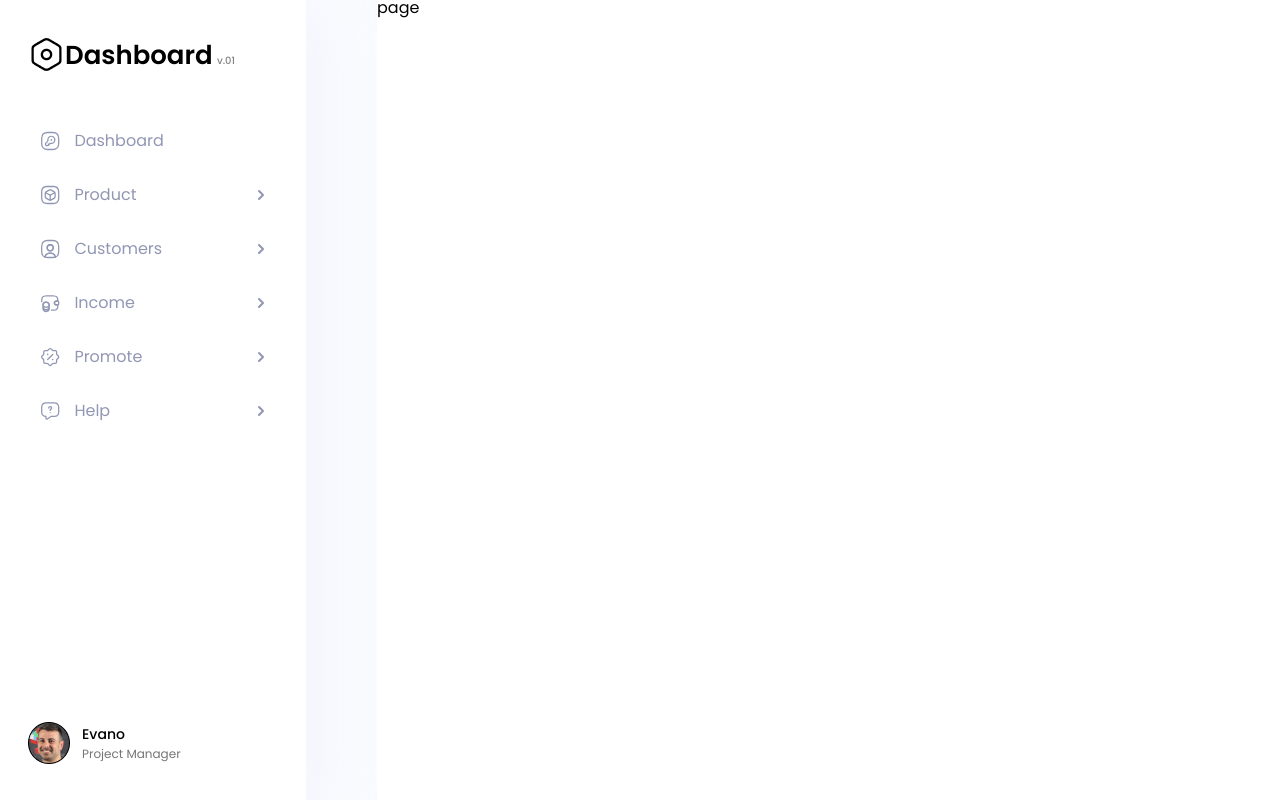
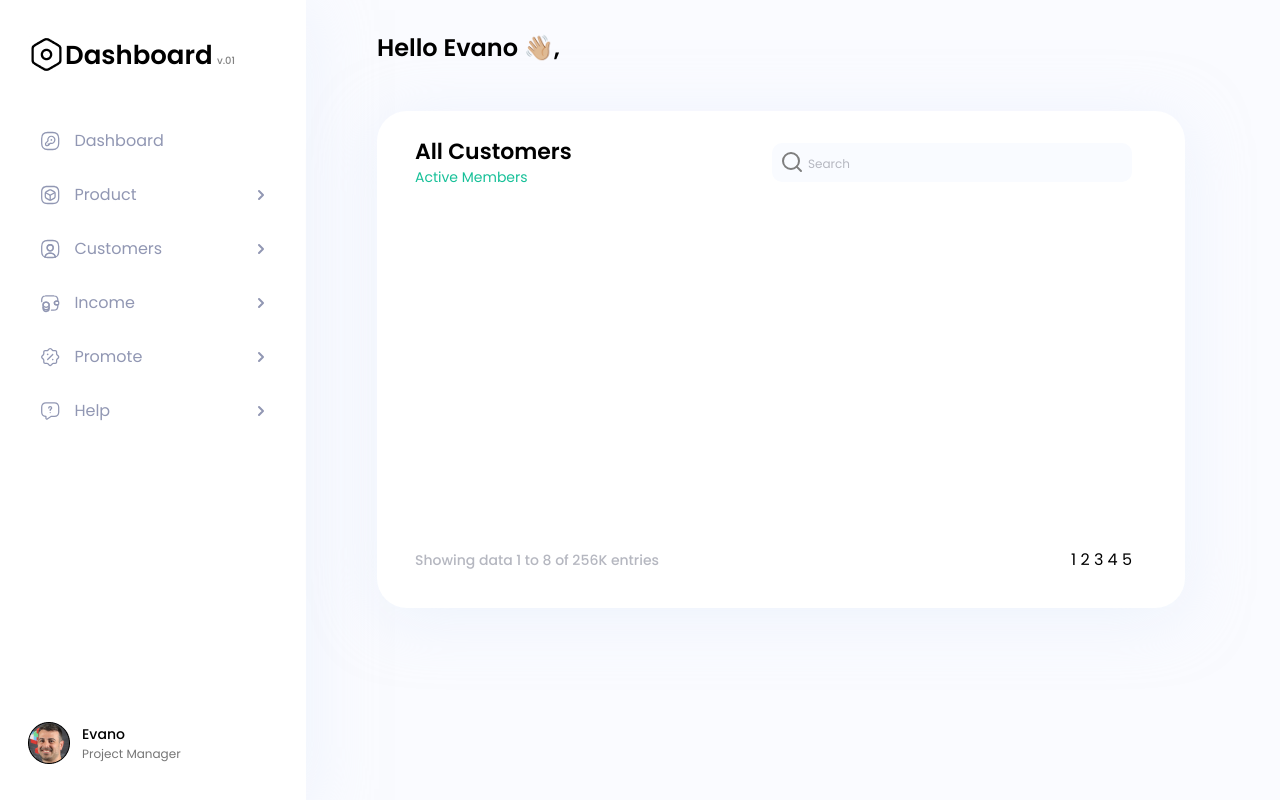
Before and after one commit to rumiyevskiy/test_task, a plain HTML site: page index.html in a window 1280 px wide. Drawn offline with Linux system fonts and the light colour scheme; no server answers.

Commit message:
stylized data side

```diff
--- a/css/style.css
+++ b/css/style.css
@@ -22,8 +22,7 @@
 .wrapper__page {
     min-height: 100%;
     flex: 1 1 0%;
-
-    background-color: #fff;
+    padding: 36px 95px 15% 0;
 }
 
 /* ****************************************************** */
@@ -165,7 +164,98 @@
 
 /* ****************************************************** */
 
+.page__body {
+    min-height: 100%;
+    display: flex;
+    flex-direction: column;
+}
 
+.page__greetings {
+    font-weight: 600;
+    font-size: 24px;
+    padding-bottom: 51px;
+}
+
+.page__field {
+    display: flex;
+    flex-direction: column;
+    flex: 1 1 0%;
+    background-color: #ffffff;
+    border-radius: 30px;
+    padding: 30px 53px 40px 38px;
+    box-shadow: 0px 10px 60px 0px rgba(226, 236, 249, 0.5);
+}
+
+.field__header {
+    display: flex;
+    justify-content: space-between;
+    align-items: center;
+}
+
+.field__header__title {
+
+}
+
+.field__header__title__name {
+    font-weight: 600;
+    font-size: 22px;
+    margin-bottom: 7px;
+}
+
+.field__header__title__description {
+    font-weight: 400;
+    font-size: 14px;
+    color: #16C098;
+}
+
+.field__header__search {
+
+}
+
+.search__body {
+    border-radius: 10px;
+    background-color: #F9FBFF;
+    padding: 7px 8px;
+}
+
+.search__body input {
+    background-color: #F9FBFF;
+}
+
+.search__body input::placeholder {
+    color: #B5B7C0;
+    font-size: 12px;
+}
+
+.search__body input:focus {
+    outline: none;
+}
+
+.field__body {
+    flex: 1 1 0%;
+}
+
+.field__footer {
+
+}
+
+.field__footer__content {
+    display: flex;
+    justify-content: space-between;
+    align-items: center;
+}
+
+.field__footer__content__description {
+    font-weight: 500;
+    font-size: 14px;
+    color: #B5B7C0;
+}
+
+.field__footer__content__pagination {
+}
+
+
+/* ****************************************************** */
 
 @media (max-width: 1199.98px) {
 
--- a/index.html
+++ b/index.html
@@ -219,7 +219,68 @@
        <div class="wrapper__page">
 
             <div class="page__body">
-                page
+
+                <div class="page__greetings">
+                    Hello Evano 👋🏼,
+                </div>
+
+                <div class="page__field">
+
+                    <div class="field__header">
+
+                        <div class="field__header__title">
+
+                            <div class="field__header__title__name">
+                                All Customers
+                            </div>
+
+                            <div class="field__header__title__description">
+                                Active Members
+                            </div>
+
+                        </div>
+
+                        <div class="field__header__search">
+
+                            <div class="search__body">
+
+                                <img class="search__icon" src="img/icons/search.svg" alt="logo">
+
+                                <label for="name"></label>
+                                <input type="text" id="name" name="name" placeholder="Search">
+
+                            </div>
+
+                        </div>
+
+                    </div>
+
+                    <div class="field__body">
+
+                    </div>
+
+                    <div class="field__footer">
+
+                        <div class="field__footer__content">
+
+                            <div class="field__footer__content__description">
+                                Showing data 1 to 8 of  256K entries
+                            </div>
+
+                            <div class="field__footer__content__pagination">
+                                1
+                                2
+                                3
+                                4
+                                5
+                            </div>
+
+                        </div>
+
+                    </div>
+
+                </div>
+
             </div>
 
        </div>
--- a/js/script.js
+++ b/js/script.js
@@ -9,14 +9,40 @@ if (/Android|webOS|iPhone|iPad|iPod|BlackBerry|IEMobile|Opera Mini/i.test(naviga
 
 const listItems = document.querySelectorAll('.list__item');
 
-const pageElement = document.querySelector('.page__body');
+const pageElement = document.querySelector('.page__field');
 
 listItems.forEach(element => {
     element.addEventListener('click', (event) => {
             event.preventDefault();
             const hrefValue = element.getAttribute('href');
 
-            pageElement.innerHTML = hrefValue;
+            // pageElement.innerHTML = hrefValue;
     }
 );
 });
+
+async function getData() {
+  const response = await fetch('https://jsonplaceholder.typicode.com/users');
+  const data = await response.json();
+  console.log('data: ', data);
+  return data;
+};
+
+
+async function main() {
+
+    const customersData = await getData();
+    let currentPage = 1;
+    let rows = 10;
+
+    function displayData (arrData, rowPerPage, page) {
+
+    };
+
+    function displayPagination () {};
+
+    function displayPaginationBtn () {};
+
+}
+
+main();
```
Also changed, not shown: img/icons/search.svg (added).
